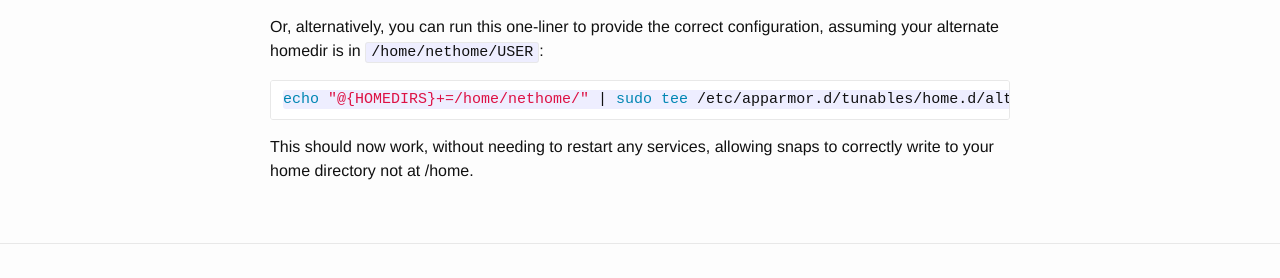
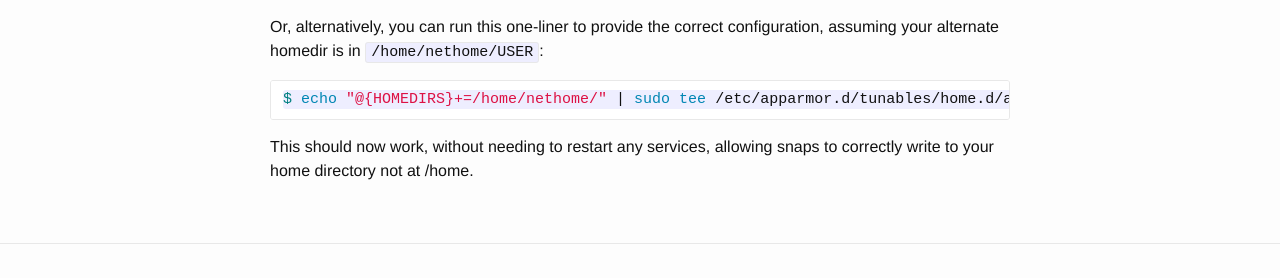
Before and after one commit to benyanke/docs, a Jekyll site: the page built from _posts/snaps/2020-04-30-make-snaps-work-with-different-homedir-paths.markdown, in a window 1280 px wide. Shown: the part 797-1075 px from the top of the page. Built offline with Jekyll 4.4.1, drawn with Linux system fonts in a browser that asks for light colours.

Commit message:
Syntax fix

````diff
--- a/_posts/snaps/2020-04-30-make-snaps-work-with-different-homedir-paths.markdown
+++ b/_posts/snaps/2020-04-30-make-snaps-work-with-different-homedir-paths.markdown
@@ -34,7 +34,7 @@ Or, alternatively, you can run this one-liner to provide the correct configurati
 alternate homedir is in `/home/nethome/USER`:
 
 ```bash
-echo "@{HOMEDIRS}+=/home/nethome/" | sudo tee /etc/apparmor.d/tunables/home.d/alt-homedir
+$ echo "@{HOMEDIRS}+=/home/nethome/" | sudo tee /etc/apparmor.d/tunables/home.d/alt-homedir
 ```
 
 
````
